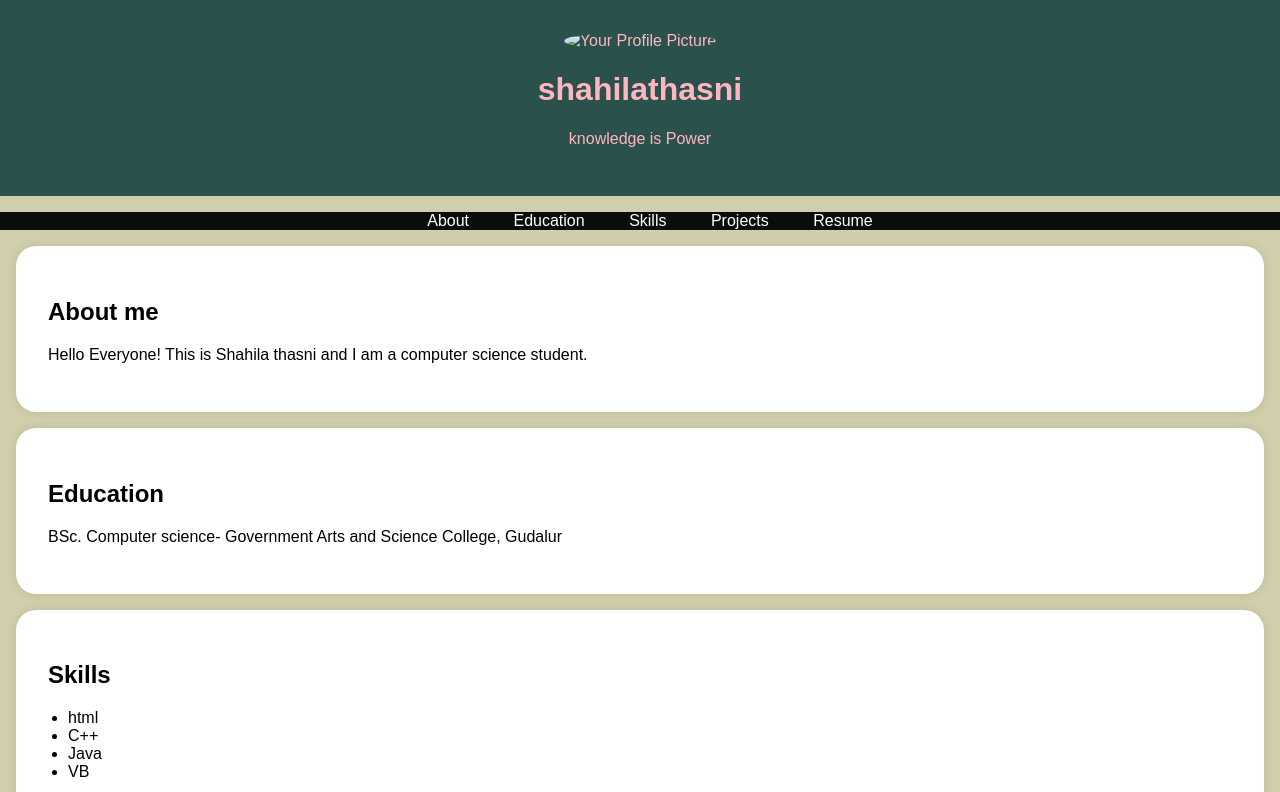
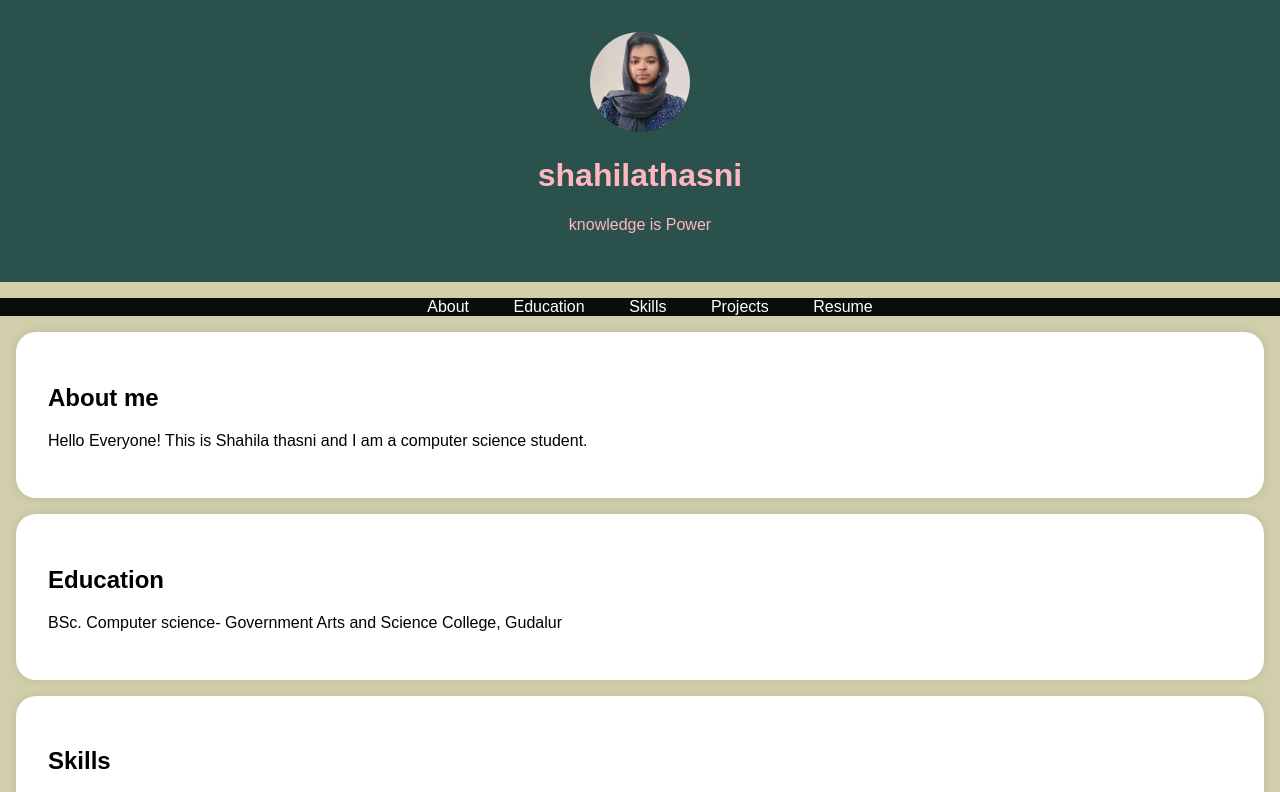
Before and after one commit to Shahilathasni/digital-portfolio-, a plain HTML site: page index.html in a window 1280 px wide. Shown: the top 792 px of the page. Drawn offline with Linux system fonts and the light colour scheme.

Commit message:
Update index.html

```diff
--- a/index.html
+++ b/index.html
@@ -84,7 +84,7 @@
     <header>
         <div class="header-content">
             <!-- Add your profile picture here -->
-            <img src= "/IMG_20231025_122924.jpg"alt= " Your Profile Picture" class="profile-picture">
+            <img src= "IMG_20231026_114247.jpg"alt= " Your Profile Picture" class="profile-picture">
             <h1>shahilathasni</h1>
             <p>knowledge is Power</p>
         </div>
```
